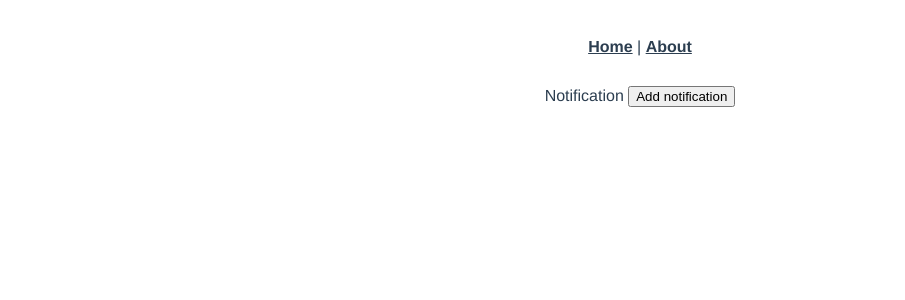
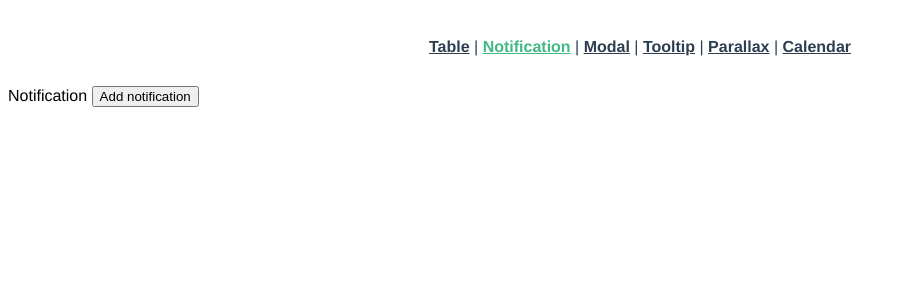
Before and after one commit to AndreasCag/component-examples, a Vue app: page /#/notification in a window 1280 px wide. Shown: the top 300 px of the page, without its empty margins (0-905 px from the left). Built offline with nearby package versions, Linux system fonts and the light colour scheme.

Commit message:
chore: add links to base pages

```diff
--- a/src/App.vue
+++ b/src/App.vue
@@ -1,23 +1,32 @@
 <template>
   <div id="app">
     <div id="nav">
-      <router-link to="/">Home</router-link> |
-      <router-link to="/about">About</router-link>
+      <router-link to="/table">Table</router-link>
+      |
+      <router-link to="/notification">Notification</router-link>
+      |
+      <router-link to="/modal">Modal</router-link>
+      |
+      <router-link to="/tooltip">Tooltip</router-link>
+      |
+      <router-link to="/parallax">Parallax</router-link>
+      |
+      <router-link to="/calendar">Calendar</router-link>
     </div>
     <router-view/>
   </div>
 </template>
 
 <style>
-#app {
+body {
   font-family: 'Avenir', Helvetica, Arial, sans-serif;
   -webkit-font-smoothing: antialiased;
   -moz-osx-font-smoothing: grayscale;
-  text-align: center;
-  color: #2c3e50;
 }
 #nav {
   padding: 30px;
+  text-align: center;
+  color: #2c3e50;
 }
 
 #nav a {
```
